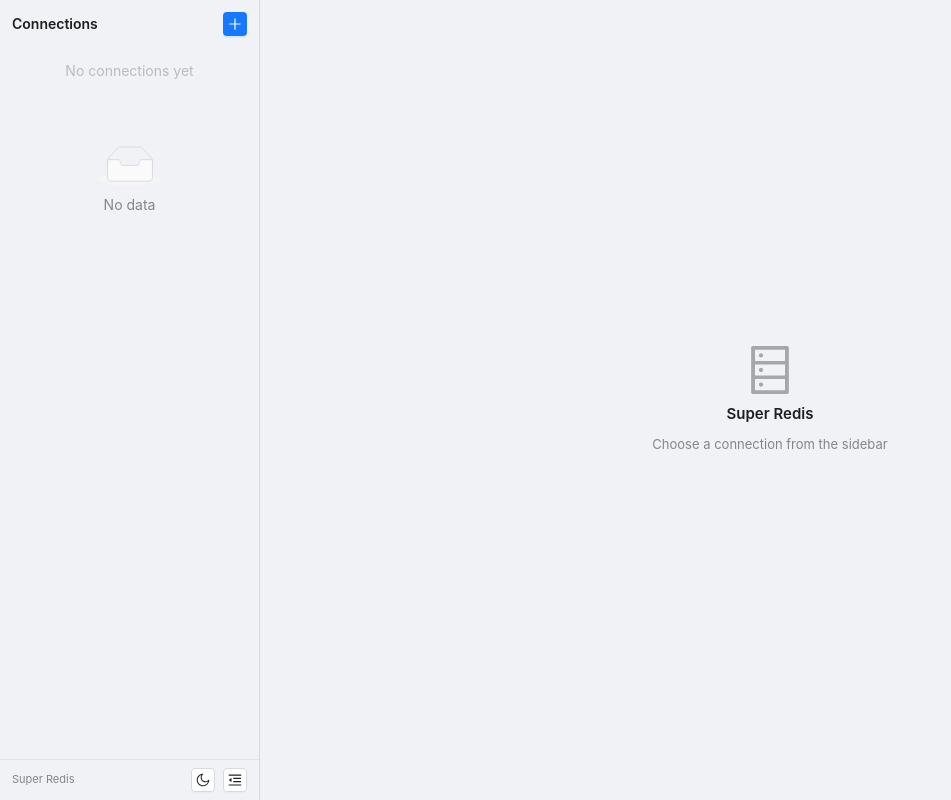
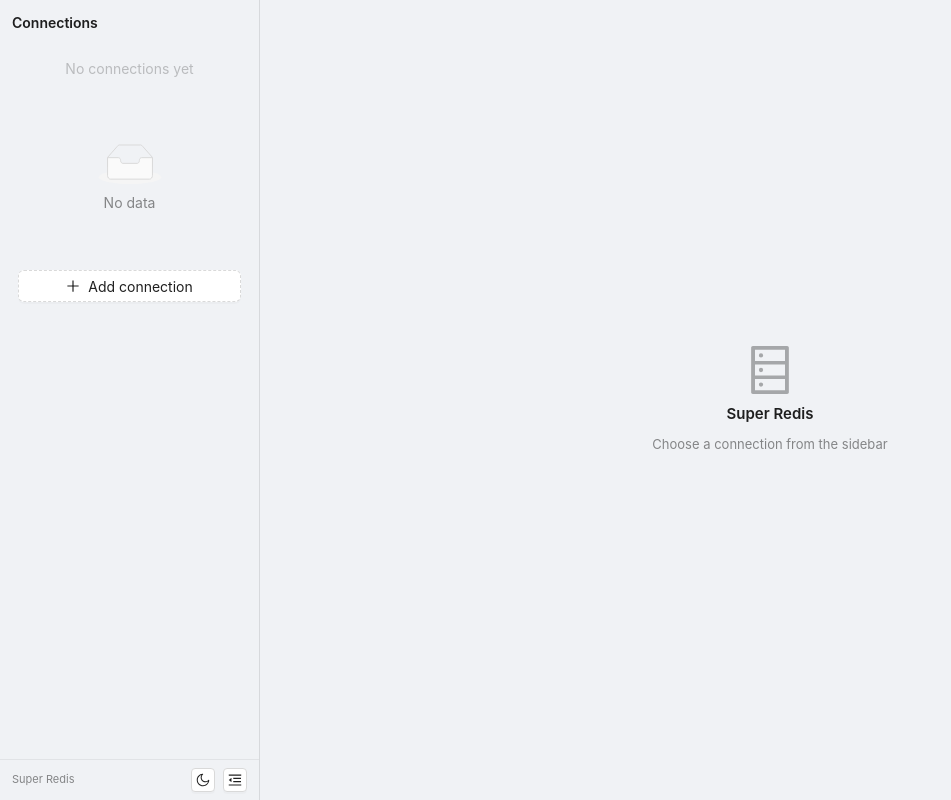
Before and after one commit to Jacksonary/super-redis, a React (Vite) app: page / in a window 1280 px wide. Shown: the whole page, without its empty margins (0-951 px from the left). Built offline with nearby package versions, Linux system fonts and the light colour scheme.

Commit message:
ui(sidebar): move Add connection to a dashed button after the connection list

```diff
--- a/src/components/Sidebar.tsx
+++ b/src/components/Sidebar.tsx
@@ -141,11 +141,6 @@
         <Text strong style={{ fontSize: 14 }}>
           {props.locale === "zh-CN" ? "Connections" : "Connections"}
         </Text>
-        <Space>
-          <Tooltip title={props.locale === "zh-CN" ? "New Connection" : "New connection"}>
-            <Button size="small" type="primary" icon={<PlusOutlined />} onClick={() => { setEditing(null); setFormOpen(true); }} />
-          </Tooltip>
-        </Space>
       </div>
 
       <div style={{ flex: 1, overflow: "auto", padding: "0 6px" }}>
@@ -214,6 +209,19 @@
             </div>
           )}
         />
+        <div style={{ padding: "8px 12px" }}>
+          <Button
+            type="dashed"
+            block
+            icon={<PlusOutlined />}
+            onClick={() => {
+              setEditing(null);
+              setFormOpen(true);
+            }}
+          >
+            Add connection
+          </Button>
+        </div>
       </div>
 
       <div style={{ padding: "8px 12px", borderTop: `1px solid ${borderColor}`, display: "flex", gap: 8, alignItems: "center" }}>
```
